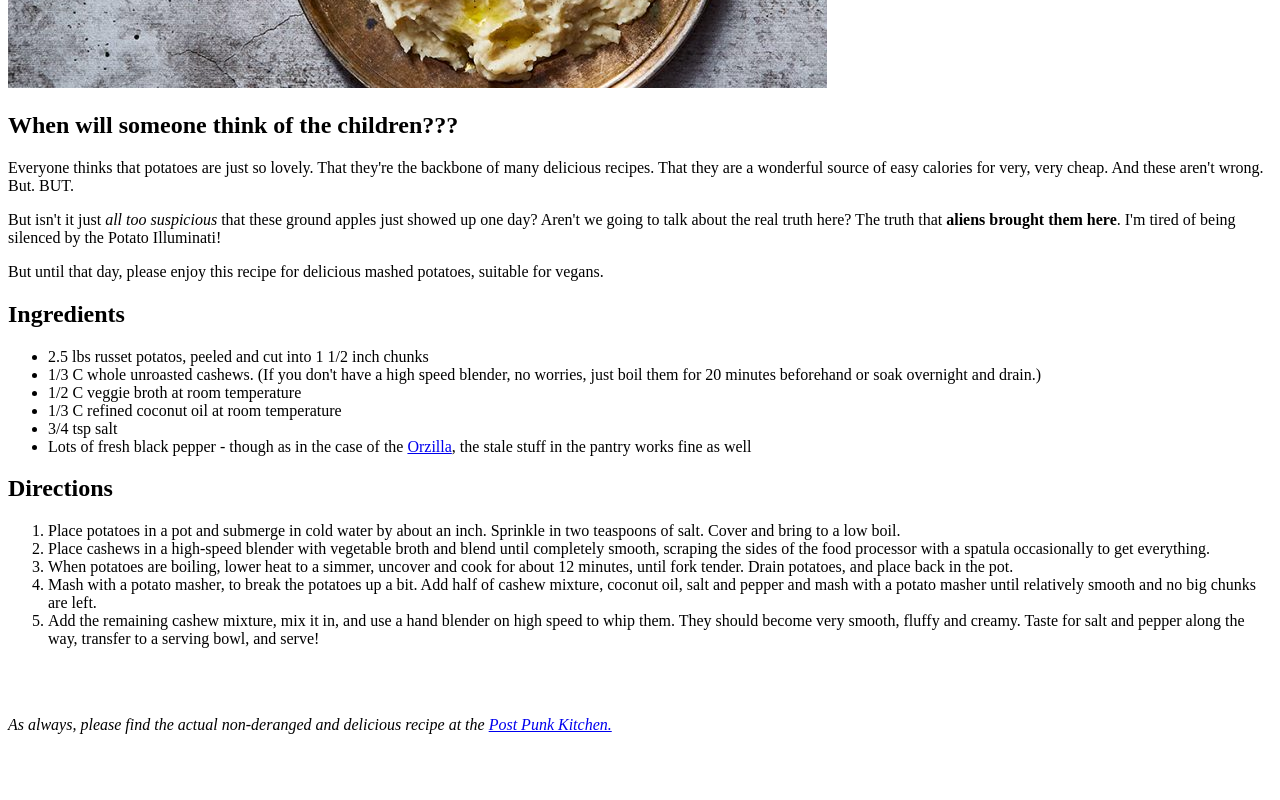
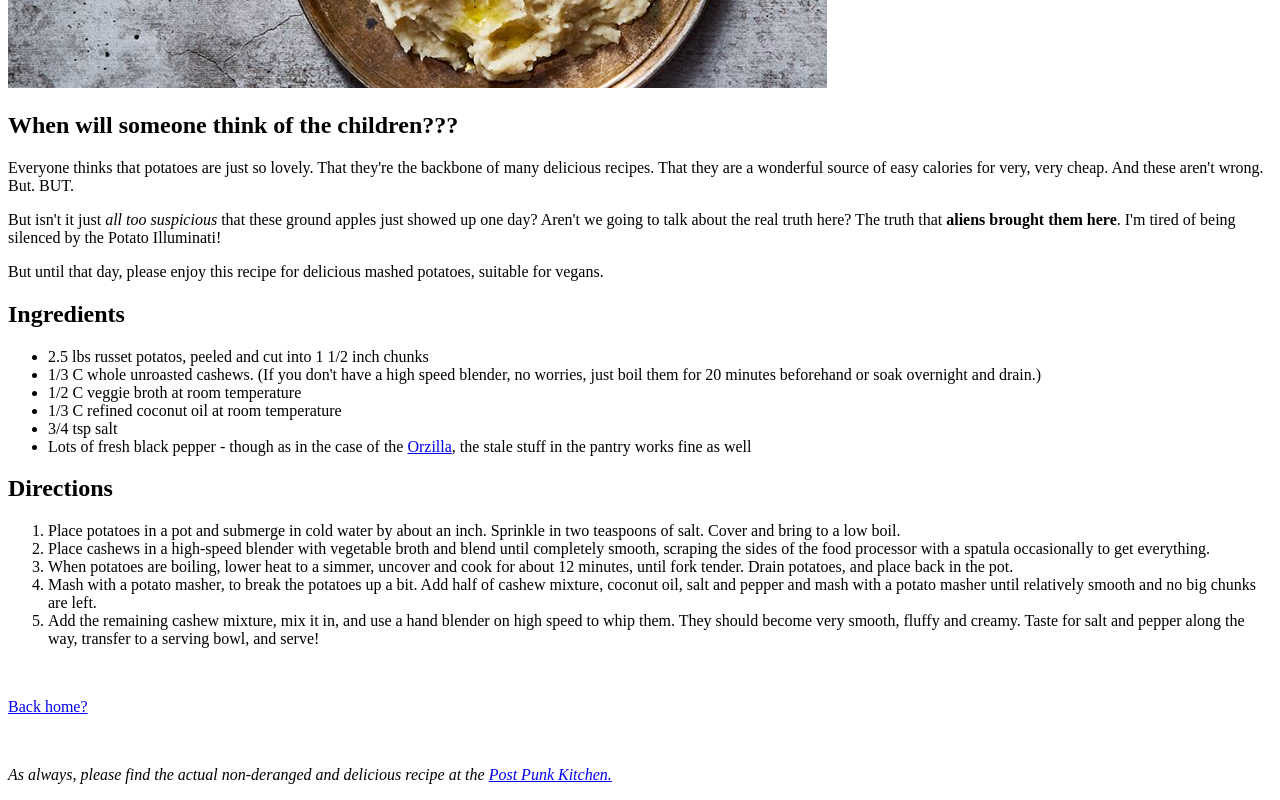
Before and after one commit to alysvolatile/odin-recipes, a plain HTML site: page recipes/potato.html in a window 1280 px wide. Shown: the part 1016-1816 px from the top of the page. Before the commit the page ends 1766 px from the top, so only its background shows below. Drawn offline with Linux system fonts and the light colour scheme.

Commit message:
Add back link to all recipe pages

```diff
--- a/recipes/potato.html
+++ b/recipes/potato.html
@@ -29,8 +29,9 @@
               <li>Mash with a potato masher, to break the potatoes up a bit. Add half of cashew mixture, coconut oil, salt and pepper and mash with a potato masher until relatively smooth and no big chunks are left.</li>
               <li>Add the remaining cashew mixture, mix it in, and use a hand blender on high speed to whip them. They should become very smooth, fluffy and creamy. Taste for salt and pepper along the way, transfer to a serving bowl, and serve!</li>
           </ol>
-        <br>
-        <br>
+          <br>
+          <p><a href="../index.html">Back home?</a></p>
+          <br>
         <p><em>As always, please find the actual non-deranged and delicious recipe at the <a href="https://www.theppk.com/2021/02/the-best-vegan-mashed-potatoes-ever/">Post Punk Kitchen.</a></em></p>
     </body>
 </html>
```
Also changed, not shown: recipes/orzilla.html (+1 -0 lines), recipes/pancake.html (+3 -2 lines).
